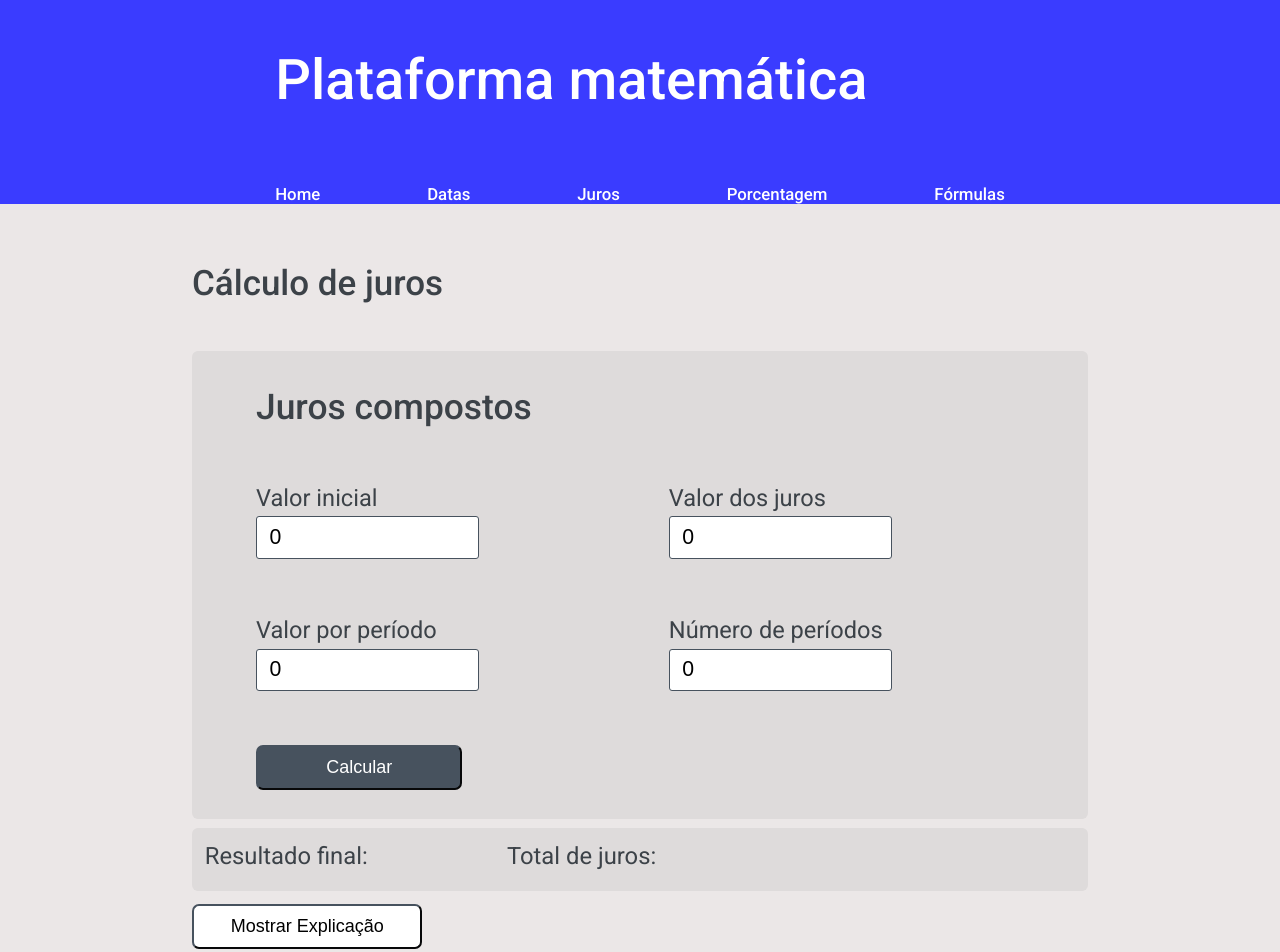
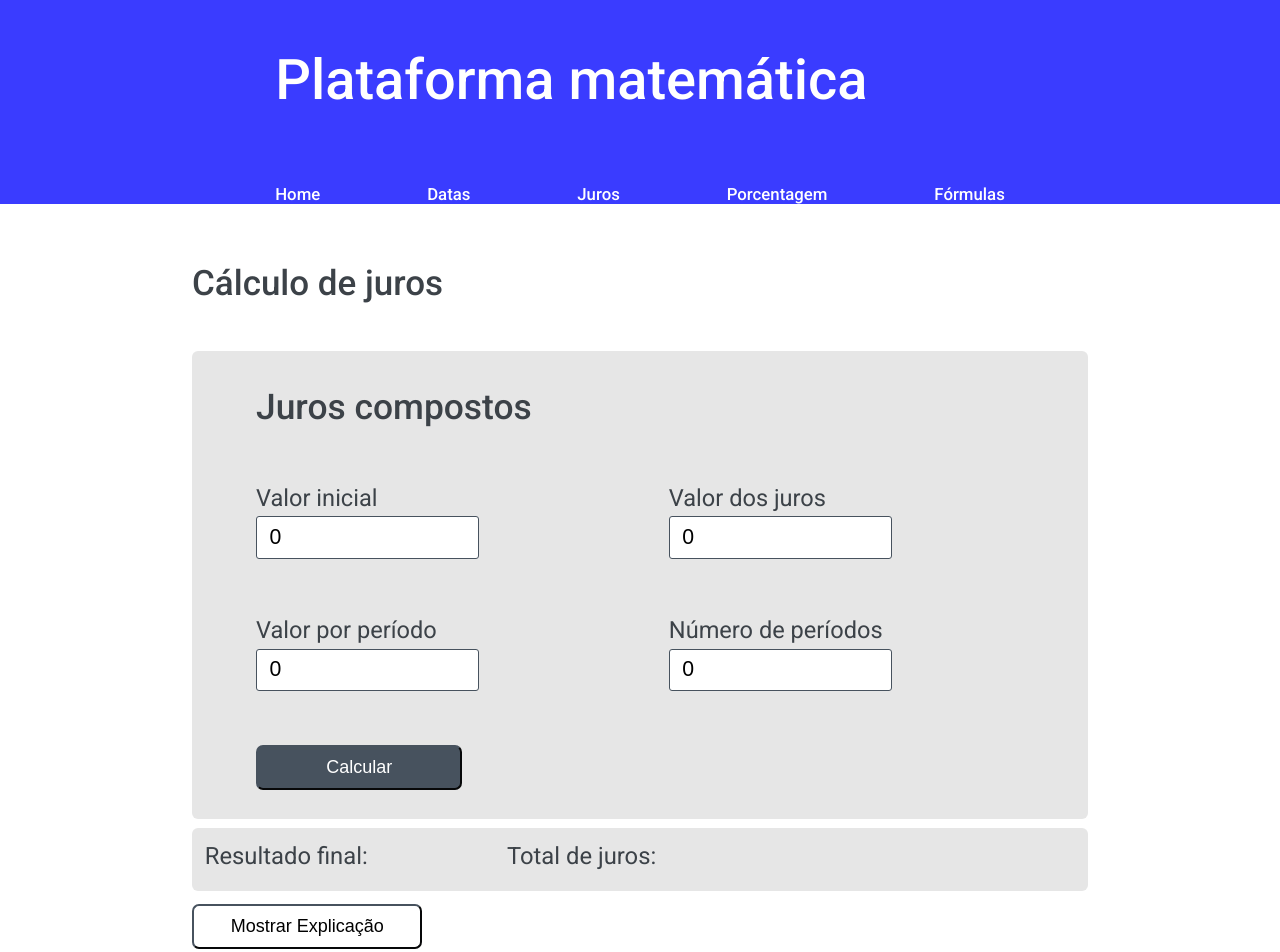
Before and after one commit to gustavoJunkes/math-platform, an Angular app: page /matematica/juros in a window 1280 px wide. Shown: the top 952 px of the page. Built offline with nearby package versions, Linux system fonts and the light colour scheme.

Commit message:
Reverting page and calculation card colors

```diff
--- a/src/app/features/math/compound-interest/compound-interest.component.css
+++ b/src/app/features/math/compound-interest/compound-interest.component.css
@@ -73,7 +73,7 @@
 .result-div {
     margin-left: 15%;
     display: flex;
-    background-color: #dedbdb;
+    background-color: #e6e6e6;
     width: 70%;
     margin-top: 0.7%;
     padding: 1%;
--- a/src/app/shared/card-calculation/card-calculation.component.css
+++ b/src/app/shared/card-calculation/card-calculation.component.css
@@ -1,6 +1,6 @@
 .calculation-card {
     width: 90%;
-    background-color: #dedbdb;
+    background-color: #e6e6e6;
     height: fit-content;
     margin: auto;
     margin-top: 4%;
--- a/src/styles.css
+++ b/src/styles.css
@@ -5,7 +5,7 @@ html, body { height: 100%; }
 body { margin: 0;
     font-family: 'Lato', sans-serif;
     color: #3c4248;
-    background-color: #ebe7e7;
+    background-color: white;
 }
 
 .generic-card {
```
